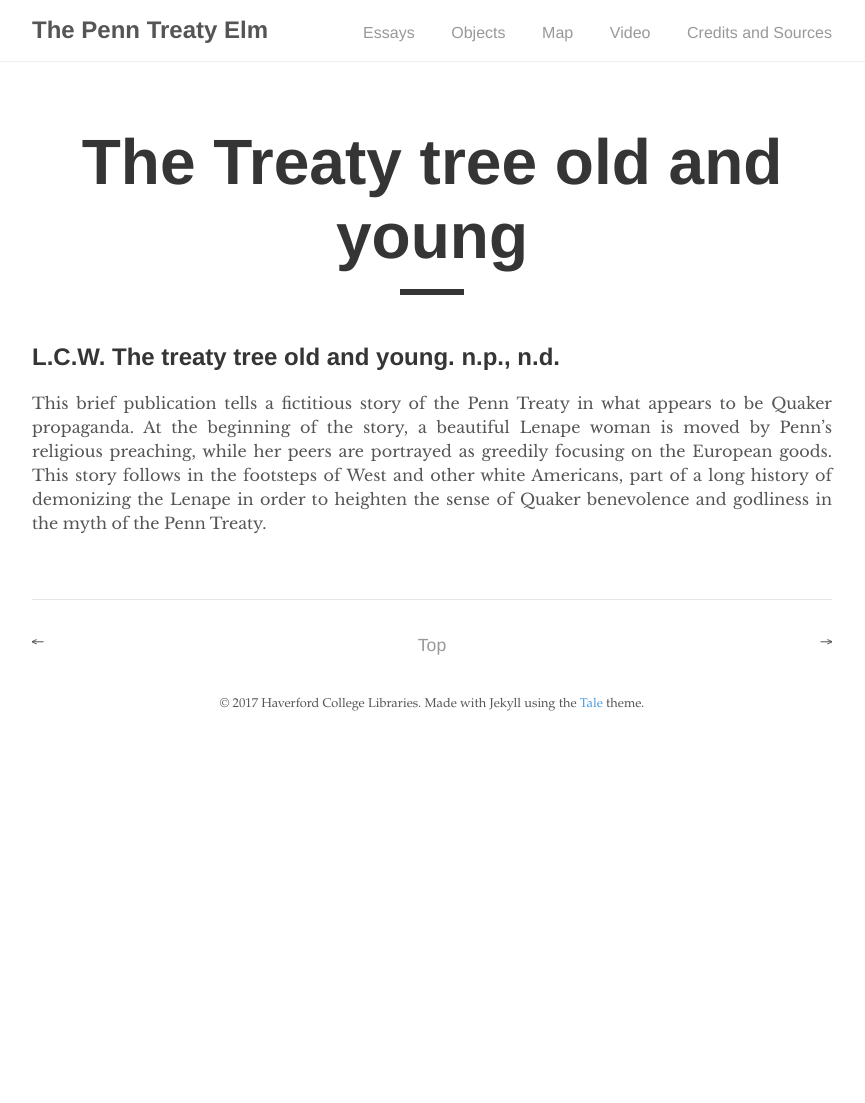
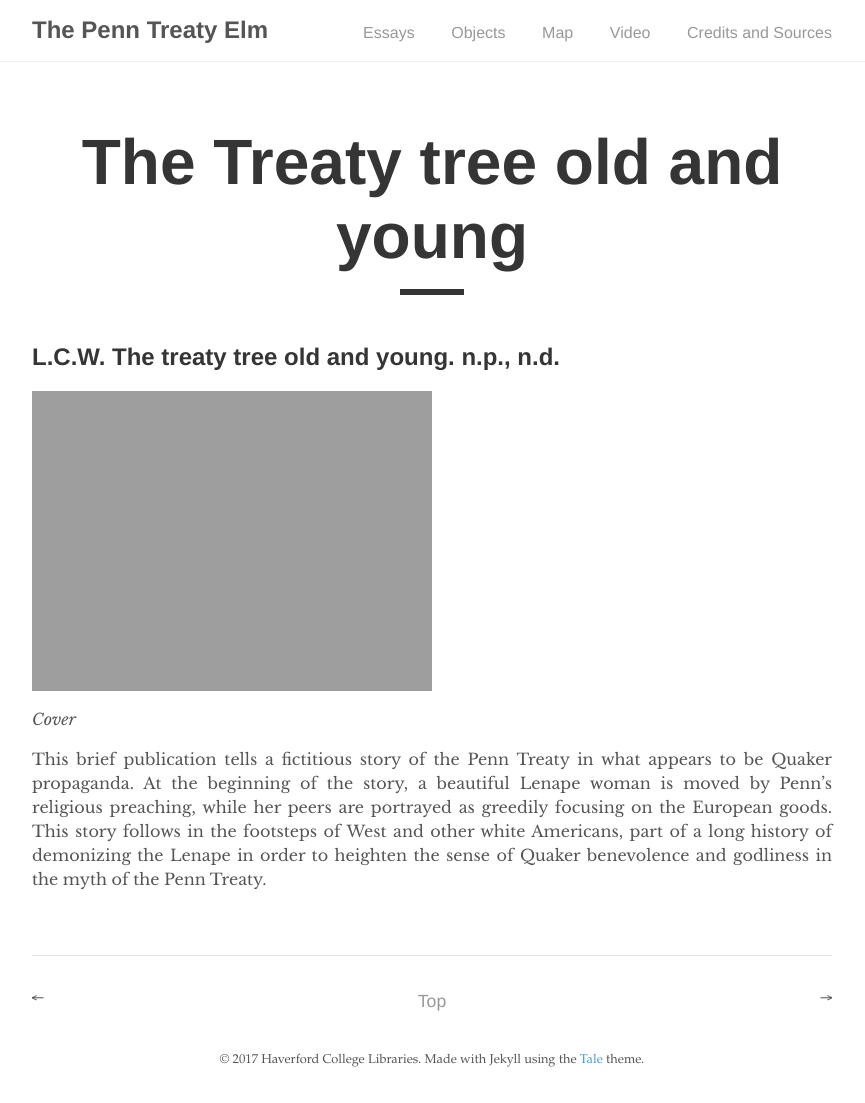
Before and after one commit to mzarafon/penn-treaty-elm, a Jekyll site: the page built from _posts/2017-10-04-treaty_tree.md, in a window 1280 px wide. Shown: the whole page, without its empty margins (208-1073 px from the left). Built offline with Jekyll 4.4.1, drawn with Linux system fonts in a browser that asks for light colours; before the commit the page ends 900 px from its top, so only the background shows below that.

Commit message:
Update 2017-10-04-treaty_tree.md

```diff
--- a/_posts/2017-10-04-treaty_tree.md
+++ b/_posts/2017-10-04-treaty_tree.md
@@ -5,4 +5,7 @@ thumb: /oldyoung-thumb.jpg
 ---
 ## L.C.W. The treaty tree old and young. n.p., n.d.
 
+![]({{ "/old-and-young.jpg" | prepend: site.url }})
+_Cover_
+
 This brief publication tells a fictitious story of the Penn Treaty in what appears to be Quaker propaganda. At the beginning of the story, a beautiful Lenape woman is moved by Penn’s religious preaching, while her peers are portrayed as greedily focusing on the European goods. This story follows in the footsteps of West and other white Americans, part of a long history of demonizing the Lenape in order to heighten the sense of Quaker benevolence and godliness in the myth of the Penn Treaty.
```
